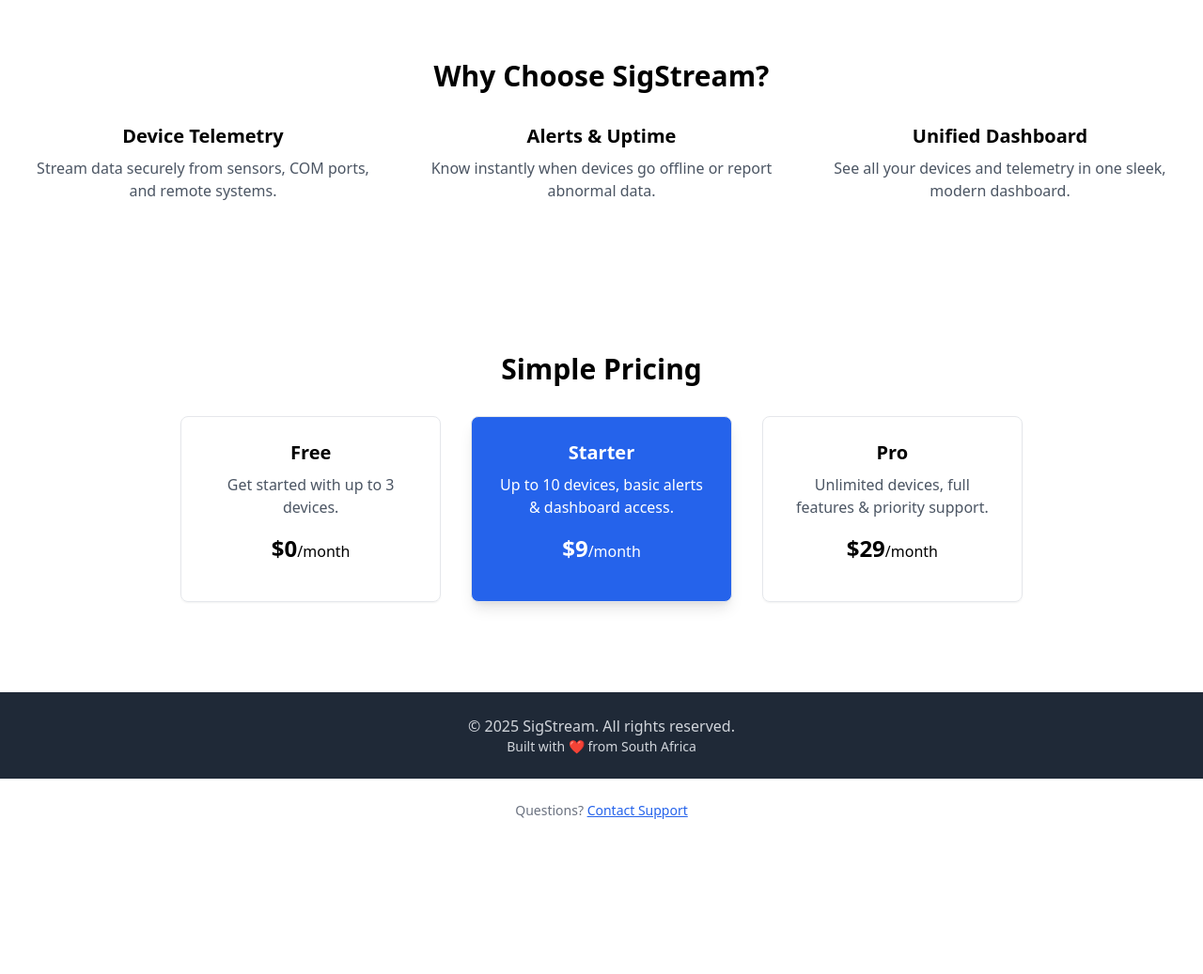
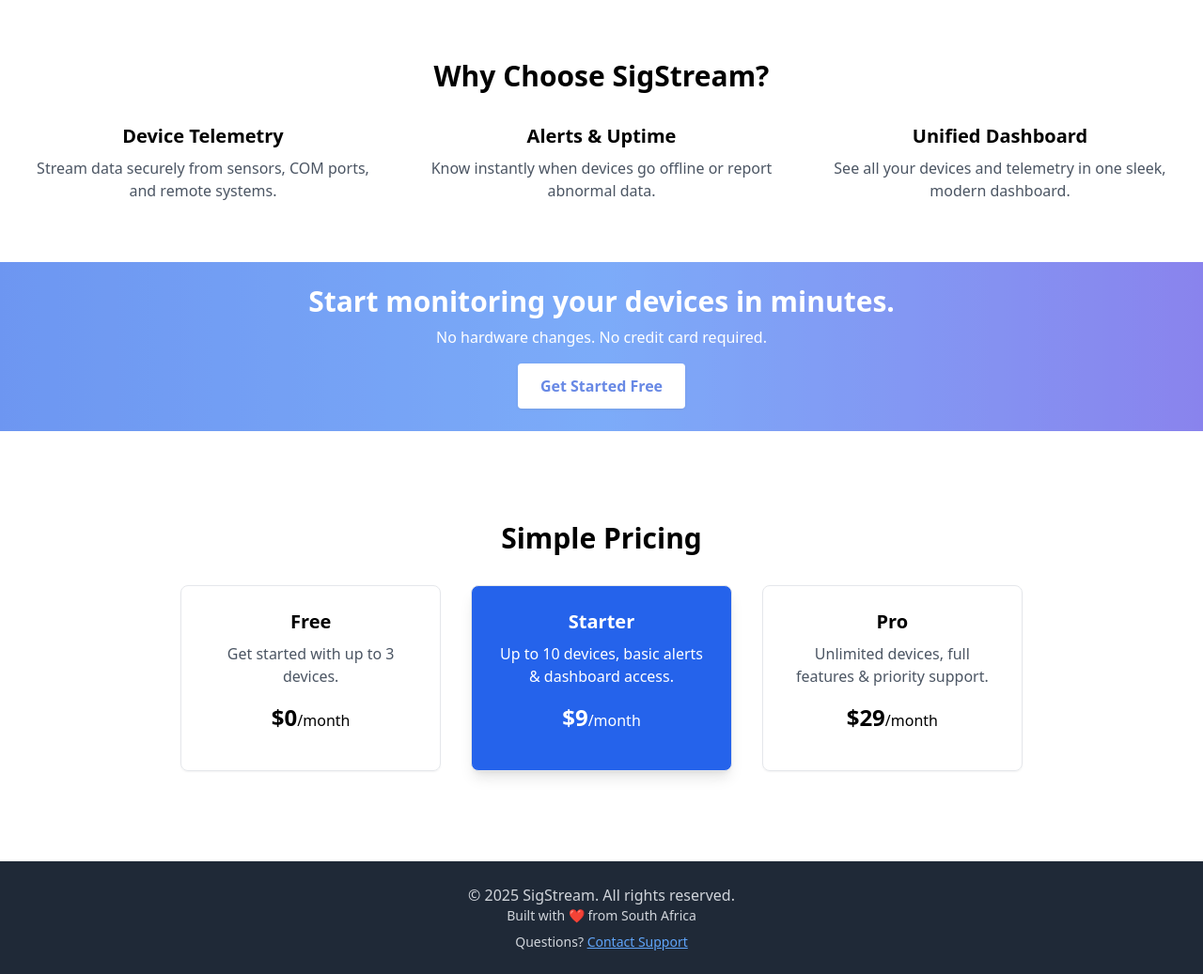
Before and after one commit to TrevorKuhlmann/Sigstream-Cloud, a FastAPI app: page / in a window 1280 px wide. Shown: the part 381-1418 px from the top of the page at 94% size. Before the commit the page ends 1253 px from the top, so only its background shows below. Run offline with FastAPI, Linux system fonts and the light colour scheme; some libraries are stand-ins or nearby versions.

Commit message:
final ver , lemon squeezy

```diff
--- a/templates/landing.html
+++ b/templates/landing.html
@@ -2,29 +2,27 @@
 <html lang="en">
 <head>
   <!-- SEO & Social Meta Tags -->
+  <meta charset="UTF-8">
+  <meta name="viewport" content="width=device-width, initial-scale=1">
   <title>SigStream - Remote Device Monitoring</title>
   <meta name="description" content="Monitor remote IoT, telecom, and cold storage devices in real-time. Fast, reliable, and lightweight SaaS.">
-<meta name="viewport" content="width=device-width, initial-scale=1">
   <meta property="og:title" content="SigStream">
   <meta property="og:description" content="Track uptime, alerts, and performance from anywhere.">
-<meta property="og:image" content="/static/sigstream-logo.png">
+  <meta property="og:image" content="/static/img/sigstream-logo.png">
   <meta name="theme-color" content="#1e40af">
 
   <!-- Favicon -->
   <link rel="icon" href="/static/favicon.ico" type="image/x-icon">
 
-    <!-- In <head> of landing.html -->
+  <!-- Tailwind CSS CDN -->
   <script src="https://cdn.tailwindcss.com"></script>
+</head>
+<body>
 
-    <meta charset="UTF-8">
-    <meta name="viewport" content="width=device-width, initial-scale=1.0">
-    <title>SigStream | Real-time IoT Monitoring</title>
-    <!---link href="https://cdn.jsdelivr.net/npm/tailwindcss@3.4.1/dist/tailwind.min.css" rel="stylesheet"-->
+  <!-- Header -->
   <header class="flex items-center justify-between px-8 py-4 bg-white shadow">
     <div class="flex items-center">
       <img src="/static/img/sigstream-logo.png" alt="SigStream Logo" class="h-12 w-12 mr-2 rounded" />
-
-
       <span class="text-xl font-bold text-blue-700">SigStream</span>
     </div>
     <div>
@@ -33,17 +31,13 @@
     </div>
   </header>
 
-
-    <!-- Hero -->
+  <!-- Hero Section -->
   <section class="bg-blue-50 py-20">
     <div class="container mx-auto text-center px-6">
       <h1 class="text-4xl md:text-5xl font-bold text-gray-900">Monitor Your Devices in Real-Time</h1>
       <p class="mt-4 text-lg text-gray-700">Track telemetry, uptime, and performance across remote IoT systems with ease.</p>
       <div class="mt-6">
-               <a href="#pricing" class="px-6 py-3 bg-blue-600 hover:bg-blue-700 text-white rounded-lg font-semibold transition duration-300">
-  Start Free
-</a>
-
+        <a href="#pricing" class="px-6 py-3 bg-blue-600 hover:bg-blue-700 text-white rounded-lg font-semibold transition duration-300">Start Free</a>
       </div>
     </div>
   </section>
@@ -69,7 +63,21 @@
     </div>
   </section>
 
-    <!-- Pricing -->
+  <!-- Animated CTA Banner -->
+<section class="bg-gradient-to-r from-blue-600 via-blue-500 to-indigo-600 text-white py-6 animate-pulse">
+  <div class="container mx-auto px-6 text-center">
+    <h2 class="text-2xl md:text-3xl font-semibold">Start monitoring your devices in minutes.</h2>
+    <p class="mt-2 text-sm md:text-base">No hardware changes. No credit card required.</p>
+    <div class="mt-4">
+      <a href="/register-form" class="inline-block bg-white text-blue-700 font-bold px-6 py-3 rounded shadow hover:bg-gray-100 transition">
+        Get Started Free
+      </a>
+    </div>
+  </div>
+</section>
+
+
+  <!-- Pricing Section -->
   <section id="pricing" class="py-24 bg-white">
     <div class="container mx-auto px-6 text-center">
       <h2 class="text-3xl font-bold mb-8">Simple Pricing</h2>
@@ -97,9 +105,7 @@
   <footer class="bg-gray-800 text-gray-300 py-6 text-center">
     <p>© 2025 SigStream. All rights reserved.</p>
     <p class="text-sm">Built with ❤️ from South Africa</p>
-    </footer>
-    <footer class="text-center py-6 text-gray-500 text-sm">
-  Questions? <a href="mailto:support@sigstreamcloud.com" class="text-blue-600 underline">Contact Support</a>
+    <p class="text-sm mt-2">Questions? <a href="mailto:support@sigstreamcloud.com" class="text-blue-400 underline">Contact Support</a></p>
   </footer>
 
 </body>
```
Lines whose indentation alone changed are shown as unchanged.
